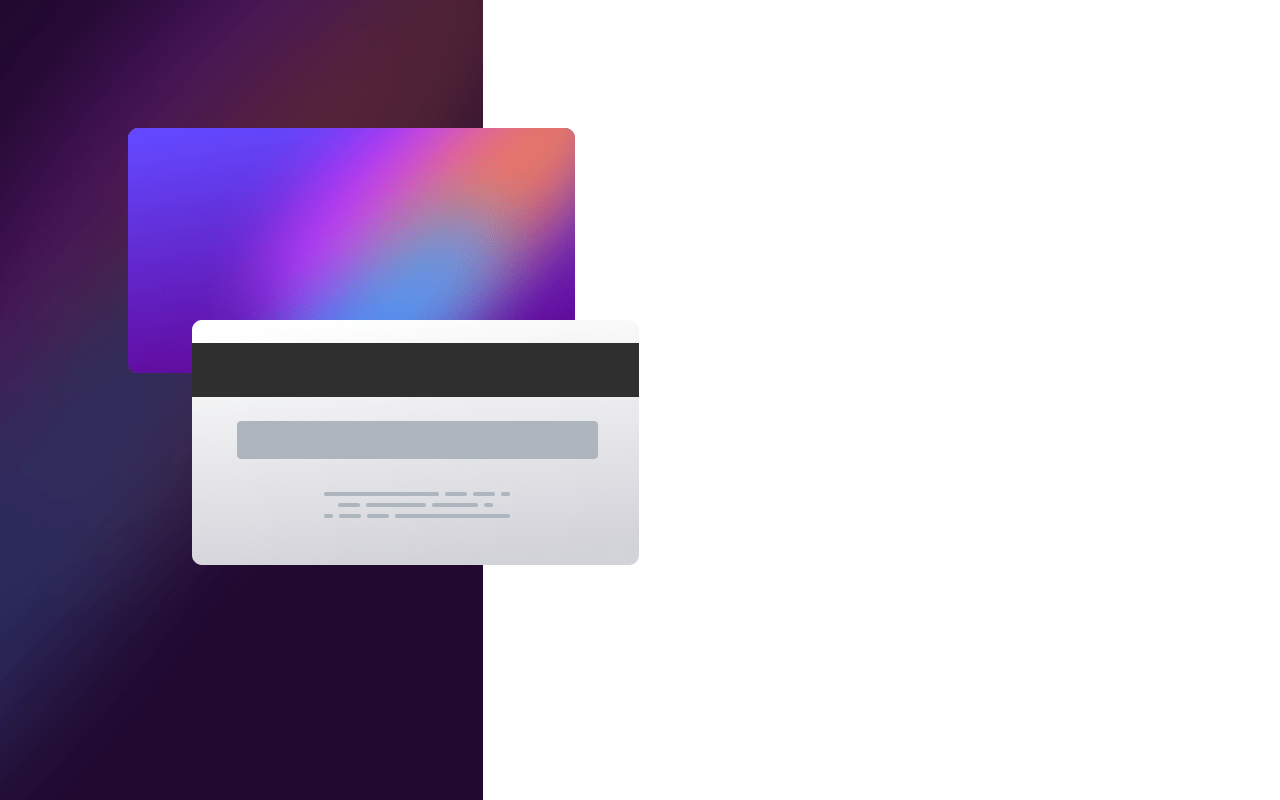
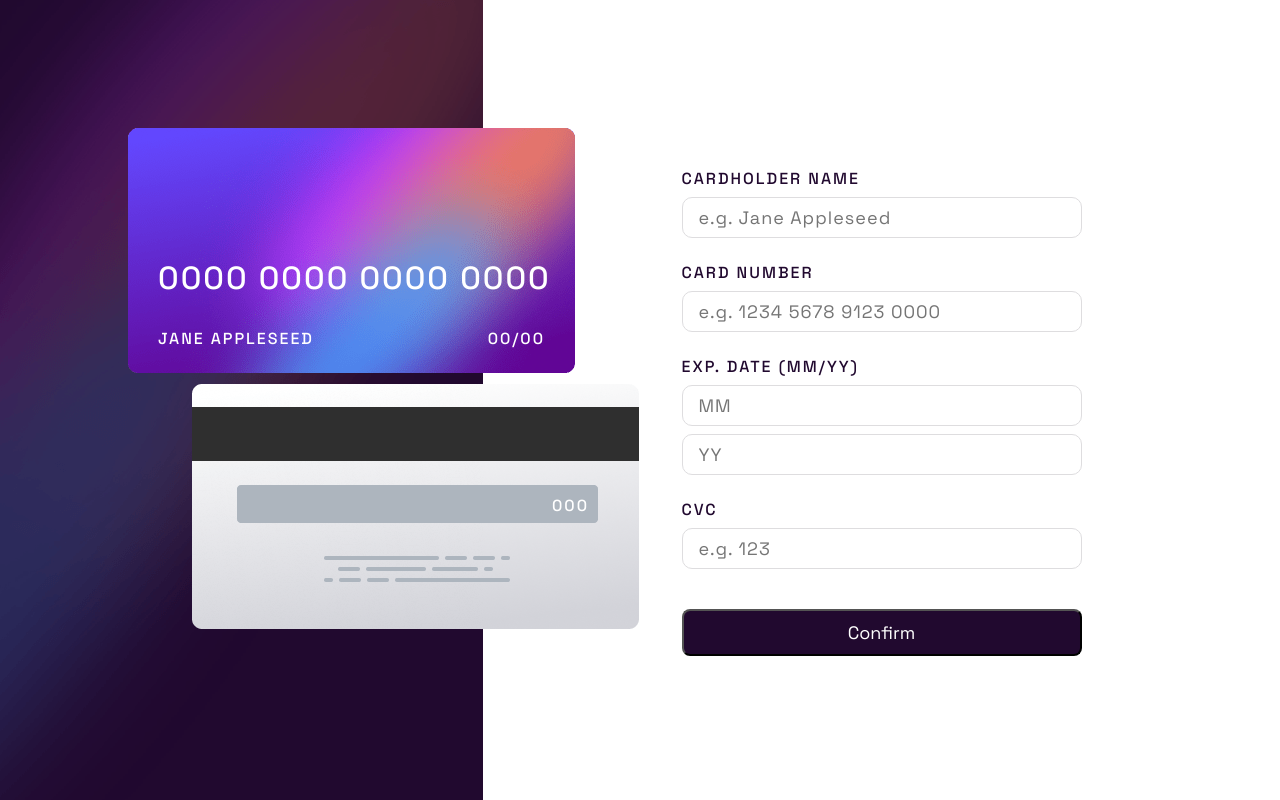
Before and after one commit to axvc/fm-card-details-form, a React (Create React App) app: page / in a window 1280 px wide. Built offline with nearby package versions, Linux system fonts and the light colour scheme.

Commit message:
feat: form logic

```diff
--- a/package.json
+++ b/package.json
@@ -17,7 +17,8 @@
     "react-scripts": "5.0.1",
     "styled-components": "^5.3.6",
     "typescript": "^4.9.3",
-    "web-vitals": "^2.1.4"
+    "web-vitals": "^2.1.4",
+    "yup": "^0.32.11"
   },
   "scripts": {
     "start": "react-scripts start",
--- /dev/null
+++ b/src/components/back-card/index.tsx
@@ -0,0 +1,15 @@
+import React, { FC } from 'react';
+import * as ST from './styled';
+import BackCardBackground from 'assets/images/bg-card-back.png';
+
+interface Props {
+  cvc?: string;
+}
+
+const BackCard: FC<Props> = ({ cvc }) => (
+  <ST.BackCard image={BackCardBackground}>
+    <ST.CVV>{cvc}</ST.CVV>
+  </ST.BackCard>
+);
+
+export default BackCard;
--- /dev/null
+++ b/src/components/back-card/styled.ts
@@ -0,0 +1,21 @@
+import styled from 'styled-components';
+import { Colors } from 'constants/Colors';
+
+export const BackCard = styled.div<{ image: string }>`
+  position: absolute;
+  width: 447px;
+  height: 245px;
+  margin-left: 15%;
+  margin-top: 30%;
+  background: url(${(props) => props.image});
+  color: ${Colors.WHITE};
+  letter-spacing: 2px;
+`;
+
+export const CVV = styled.span`
+  margin-top: 111px;
+  margin-left: 360px;
+  font-size: 16px;
+  width: 100%;
+  position: absolute;
+`;
--- a/src/components/form/index.tsx
+++ b/src/components/form/index.tsx
@@ -1,8 +1,104 @@
-import React from 'react';
+import React, { Dispatch, FC, SetStateAction } from 'react';
 import * as ST from './styled';
+import { useFormik } from 'formik';
+import * as Yup from 'yup';
+import { Placeholders } from 'constants/Placeholders';
 
-const Form = () => {
-  return <ST.Form>Confirm</ST.Form>;
+interface Props {
+  handleCardNumber: Dispatch<SetStateAction<string>>;
+  handleCardholderName: Dispatch<SetStateAction<string>>;
+  handleExpDateMM: Dispatch<SetStateAction<string>>;
+  handleExpDateYY: Dispatch<SetStateAction<string>>;
+  handleCvc: Dispatch<SetStateAction<string>>;
+}
+
+const Form: FC<Props> = ({
+  handleCardNumber,
+  handleCardholderName,
+  handleExpDateMM,
+  handleExpDateYY,
+  handleCvc,
+}) => {
+  const { handleSubmit, handleBlur, values, errors, touched, handleChange } =
+    useFormik({
+      initialValues: {
+        cardNumber: '',
+        cardholderName: '',
+        expDateMM: '',
+        expDateYY: '',
+        cvc: '',
+      },
+      validationSchema: Yup.object().shape({
+        cardNumber: Yup.string()
+          .required('Card number required')
+          .matches(/^[0-9]*$/i, 'Use numbers'),
+        cardholderName: Yup.string()
+          .required('Cardholder name required')
+          .matches(/^[a-z]*$/i, 'Use latin'),
+        expDate: Yup.string().required('Укажите имя.'),
+        cvc: Yup.string().required('CVV required'),
+      }),
+      onSubmit: (values) => {},
+    });
+
+  return (
+    <ST.Form>
+      <ST.Label>Cardholder name</ST.Label>
+      <ST.Field
+        type="text"
+        id="cardholderName"
+        name="cardholderName"
+        placeholder={Placeholders.CARDHOLDER_NAME}
+        value={values.cardholderName}
+        onChange={handleChange}
+        onBlur={() => handleCardholderName(values.cardholderName)}
+      />
+      <ST.Label>Card number</ST.Label>
+      <ST.Field
+        type="text"
+        id="cardNumber"
+        name="cardNumber"
+        placeholder={Placeholders.CARD_NUMBER}
+        value={values.cardNumber}
+        onChange={handleChange}
+        onBlur={() => handleCardNumber(values.cardNumber)}
+      />
+      <ST.Label>Exp. date (mm/yy)</ST.Label>
+      <ST.Field
+        type="text"
+        id="expDateMM"
+        name="expDateMM"
+        placeholder={Placeholders.EXP_DATE_MM}
+        value={values.expDateMM}
+        onChange={handleChange}
+        onBlur={() => handleExpDateMM(values.expDateMM)}
+      />
+      <ST.Field
+        type="text"
+        id="expDateYY"
+        name="expDateYY"
+        placeholder={Placeholders.EXP_DATE_YY}
+        value={values.expDateYY}
+        onChange={handleChange}
+        onBlur={() => handleExpDateYY(values.expDateYY)}
+      />
+      <ST.Label>CVC</ST.Label>
+      <ST.Field
+        type="number"
+        max="999"
+        pattern="([0-9]|[0-9]|[0-9])"
+        id="cvc"
+        name="cvc"
+        placeholder={Placeholders.CVC}
+        value={values.cvc}
+        onChange={handleChange}
+        onBlur={() => handleCvc(values.cvc)}
+      />
+      <ST.Button type="submit" onSubmit={() => handleSubmit()}>
+        Confirm
+      </ST.Button>
+    </ST.Form>
+  );
 };
 
 export default Form;
--- a/src/components/form/styled.ts
+++ b/src/components/form/styled.ts
@@ -1,3 +1,37 @@
 import styled from 'styled-components';
+import { Colors } from 'constants/Colors';
 
-export const Form = styled.form``;
+export const Form = styled.form`
+  display: flex;
+  flex-direction: column;
+  width: 400px;
+`;
+
+export const Label = styled.span`
+  color: ${Colors.VERY_DARK_VIOLET};
+  text-transform: uppercase;
+  letter-spacing: 2px;
+  font-size: 16px;
+  margin-top: 24px;
+`;
+
+export const Field = styled.input`
+  border: 1px solid ${Colors.LIGHT_GRAYISH_VIOLET};
+  border-radius: 10px;
+  padding: 8px 16px;
+  outline: none;
+  font-family: 'Space Grotesk', monospace;
+  letter-spacing: 1px;
+  font-size: 18px;
+  margin-top: 8px;
+`;
+
+export const Button = styled.button`
+  font-family: 'Space Grotesk', monospace;
+  padding: 10px;
+  color: ${Colors.WHITE};
+  background: ${Colors.VERY_DARK_VIOLET};
+  border-radius: 8px;
+  margin-top: 40px;
+  font-size: 18px;
+`;
--- /dev/null
+++ b/src/components/front-card/index.tsx
@@ -0,0 +1,29 @@
+import React, { FC } from 'react';
+import * as ST from './styled';
+import FrontCardBackground from 'assets/images/bg-card-front.png';
+
+interface Props {
+  cardNumber: string;
+  cardholderName: string;
+  expDateMM: string;
+  expDateYY: string;
+}
+
+const FrontCard: FC<Props> = ({
+  cardNumber,
+  cardholderName,
+  expDateMM,
+  expDateYY,
+}) => (
+  <ST.FrontCard image={FrontCardBackground}>
+    <ST.CardNumber>{cardNumber}</ST.CardNumber>
+    <ST.SecondInfoRow>
+      <ST.CardholderName>{cardholderName}</ST.CardholderName>
+      <ST.ExpDate>
+        {expDateMM}/{expDateYY}
+      </ST.ExpDate>
+    </ST.SecondInfoRow>
+  </ST.FrontCard>
+);
+
+export default FrontCard;
--- /dev/null
+++ b/src/components/front-card/styled.ts
@@ -0,0 +1,36 @@
+import styled from 'styled-components';
+import { Colors } from 'constants/Colors';
+
+export const FrontCard = styled.div<{ image: string }>`
+  position: absolute;
+  width: 447px;
+  height: 245px;
+  margin-left: 10%;
+  margin-top: 10%;
+  background: url(${(props) => props.image});
+  color: ${Colors.WHITE};
+  letter-spacing: 2px;
+  display: flex;
+  flex-direction: column;
+`;
+
+export const CardNumber = styled.span`
+  margin-top: 130px;
+  margin-left: 30px;
+  font-size: 32px;
+  width: 100%;
+`;
+
+export const SecondInfoRow = styled.div`
+  display: flex;
+  padding: 0 30px;
+  justify-content: space-between;
+  margin-top: 30px;
+  font-size: 16px;
+`;
+
+export const CardholderName = styled.span`
+  text-transform: uppercase;
+`;
+
+export const ExpDate = styled.span``;
--- a/src/components/main/index.tsx
+++ b/src/components/main/index.tsx
@@ -1,15 +1,39 @@
-import React from 'react';
+import React, { useState } from 'react';
 import * as ST from './styled';
 import Background from 'assets/images/bg-main-desktop.png';
-import FrontCard from 'assets/images/bg-card-front.png';
-import BackCard from 'assets/images/bg-card-back.png';
+import FrontCard from 'components/front-card';
+import BackCard from 'components/back-card';
+import Form from 'components/form';
+import { Requisites } from 'constants/Requisites';
 
 const App = () => {
+  const [cardNumber, setCardNumber] = useState<string>(Requisites.CARD_NUMBER);
+  const [cardholderName, setCardholderName] = useState<string>(
+    Requisites.CARDHOLDER_NAME,
+  );
+  const [expDateMM, setExpDateMM] = useState<string>(Requisites.EXP_DATE_MM);
+  const [expDateYY, setExpDateYY] = useState<string>(Requisites.EXP_DATE_YY);
+  const [cvc, setCvc] = useState<string>(Requisites.CVC);
+
   return (
     <ST.App className="App">
       <ST.Background image={Background} />
-      <ST.FrontCard image={FrontCard} />
-      <ST.BackCard image={BackCard} />
+      <FrontCard
+        cardNumber={cardNumber}
+        cardholderName={cardholderName}
+        expDateMM={expDateMM}
+        expDateYY={expDateYY}
+      />
+      <BackCard cvc={cvc} />
+      <ST.FormWrapper>
+        <Form
+          handleCardNumber={setCardNumber}
+          handleCardholderName={setCardholderName}
+          handleExpDateMM={setExpDateMM}
+          handleExpDateYY={setExpDateYY}
+          handleCvc={setCvc}
+        />
+      </ST.FormWrapper>
     </ST.App>
   );
 };
--- a/src/components/main/styled.ts
+++ b/src/components/main/styled.ts
@@ -13,20 +13,11 @@ export const Background = styled.div<{ image: string }>`
   background-size: cover;
 `;
 
-export const FrontCard = styled.div<{ image: string }>`
-  position: absolute;
-  width: 447px;
-  height: 245px;
-  margin-left: 10%;
-  margin-top: 10%;
-  background: url(${(props) => props.image});
+export const FormWrapper = styled.div`
+  margin-left: 483px;
+  width: calc(100vw - 483px);
+  height: 100%;
+  display: flex;
+  align-items: center;
+  justify-content: center;
 `;
-
-export const BackCard = styled.div<{ image: string }>`
-  position: absolute;
-  width: 447px;
-  height: 245px;
-  margin-left: 15%;
-  margin-top: 25%;
-  background: url(${(props) => props.image});
-`;
--- /dev/null
+++ b/src/constants/Placeholders.ts
@@ -0,0 +1,7 @@
+export enum Placeholders {
+  CARD_NUMBER = 'e.g. 1234 5678 9123 0000',
+  CARDHOLDER_NAME = 'e.g. Jane Appleseed',
+  EXP_DATE_MM = 'MM',
+  EXP_DATE_YY = 'YY',
+  CVC = 'e.g. 123',
+}
--- /dev/null
+++ b/src/constants/Requisites.ts
@@ -0,0 +1,7 @@
+export enum Requisites {
+  CARD_NUMBER = '0000 0000 0000 0000',
+  CARDHOLDER_NAME = 'Jane Appleseed',
+  EXP_DATE_MM = '00',
+  EXP_DATE_YY = '00',
+  CVC = '000',
+}
--- a/src/index.css
+++ b/src/index.css
@@ -5,7 +5,7 @@
 
 body {
   margin: 0;
-  font-family: "Space Grotesk", sans-serif;
+  font-family: "Space Grotesk", monospace;
   font-size: 18px;
   font-weight: 500;
   -webkit-font-smoothing: antialiased;
```
